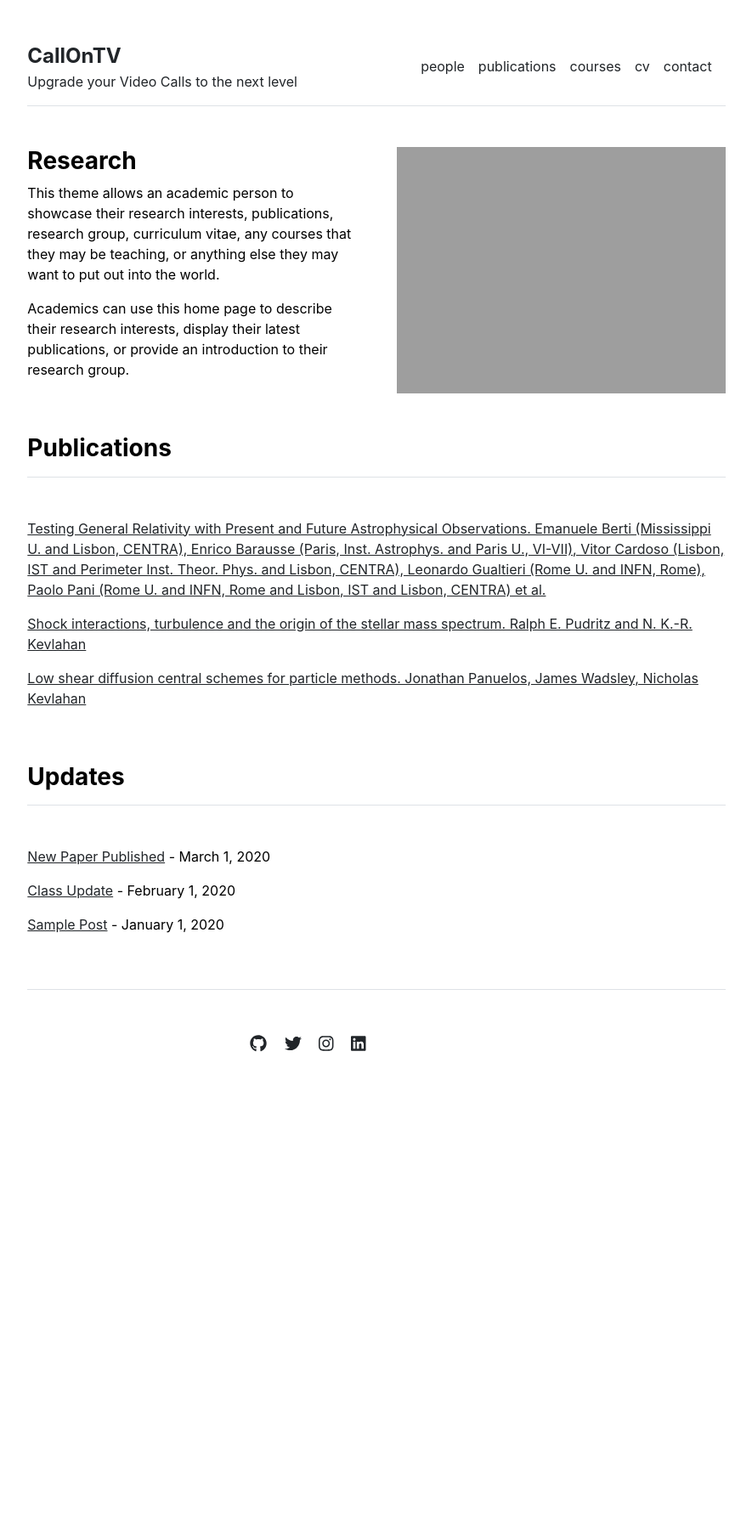
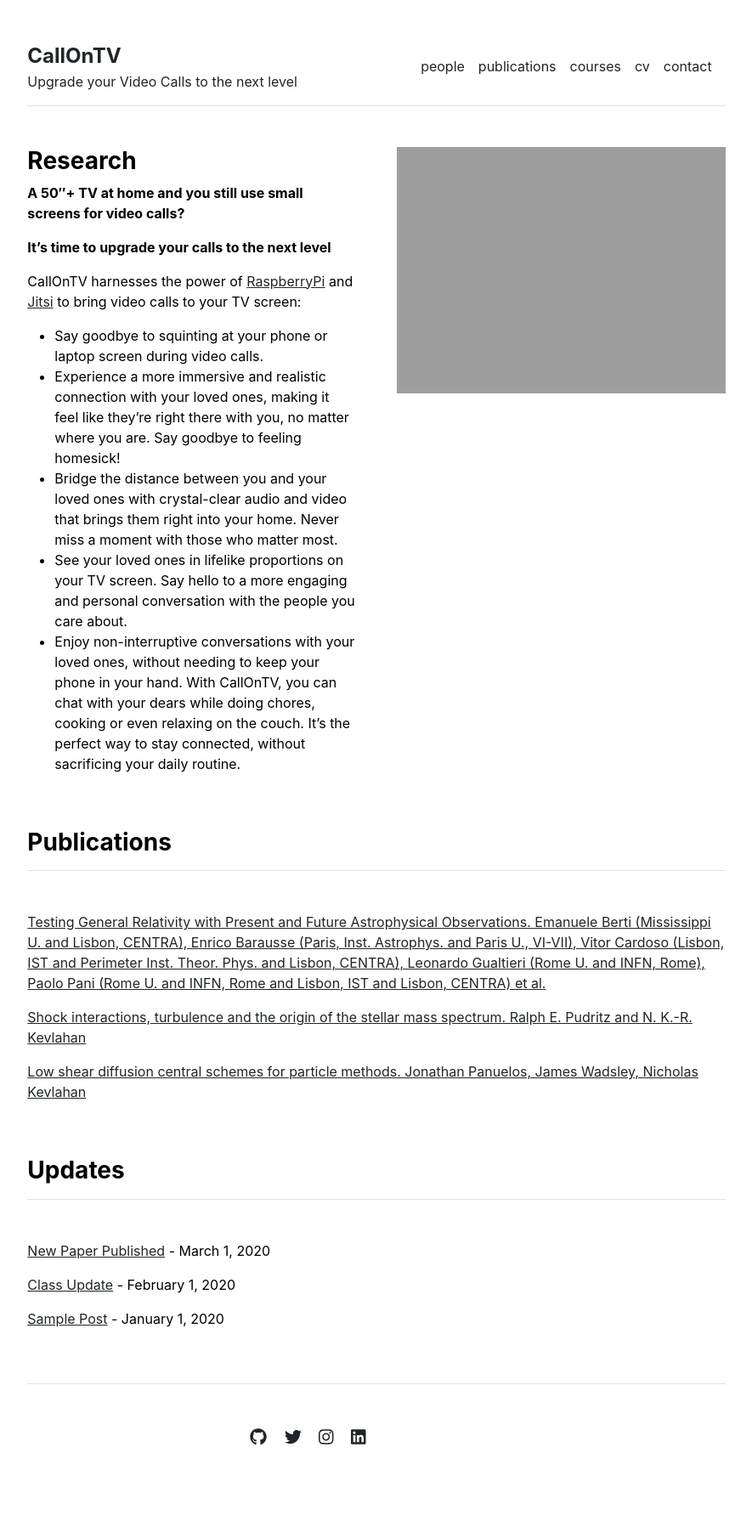
Before and after one commit to mghadam/callontv.github.io, a Jekyll site: the page built from index.md, in a window 1280 px wide. Shown: the whole page at 85% size, without its empty margins (197-1082 px from the left). Built offline with Jekyll 4.4.1, drawn with Linux system fonts in a browser that asks for light colours; before the commit the page ends 1339 px from its top, so only the background shows below that.

Commit message:
Added the intro content to the index file

```diff
--- a/index.md
+++ b/index.md
@@ -3,6 +3,14 @@ layout: home
 title: "Home"
 ---
 
-This theme allows an academic person to showcase their research interests, publications, research group, curriculum vitae, any courses that they may be teaching, or anything else they may want to put out into the world.
+**A 50″+ TV at home and you still use small screens for video calls?**
 
-Academics can use this home page to describe their research interests, display their latest publications, or provide an introduction to their research group.
+**It's time to upgrade your calls to the next level**
+
+CallOnTV harnesses the power of [RaspberryPi](https://www.raspberrypi.com/products/) and [Jitsi](https://meet.jit.si/) to bring video calls to your TV screen:
+
+* Say goodbye to squinting at your phone or laptop screen during video calls.
+* Experience a more immersive and realistic connection with your loved ones, making it feel like they're right there with you, no matter where you are. Say goodbye to feeling homesick!
+* Bridge the distance between you and your loved ones with crystal-clear audio and video that brings them right into your home. Never miss a moment with those who matter most.
+* See your loved ones in lifelike proportions on your TV screen. Say hello to a more engaging and personal conversation with the people you care about.
+* Enjoy non-interruptive conversations with your loved ones, without needing to keep your phone in your hand. With CallOnTV, you can chat with your dears while doing chores, cooking or even relaxing on the couch. It's the perfect way to stay connected, without sacrificing your daily routine.
```
